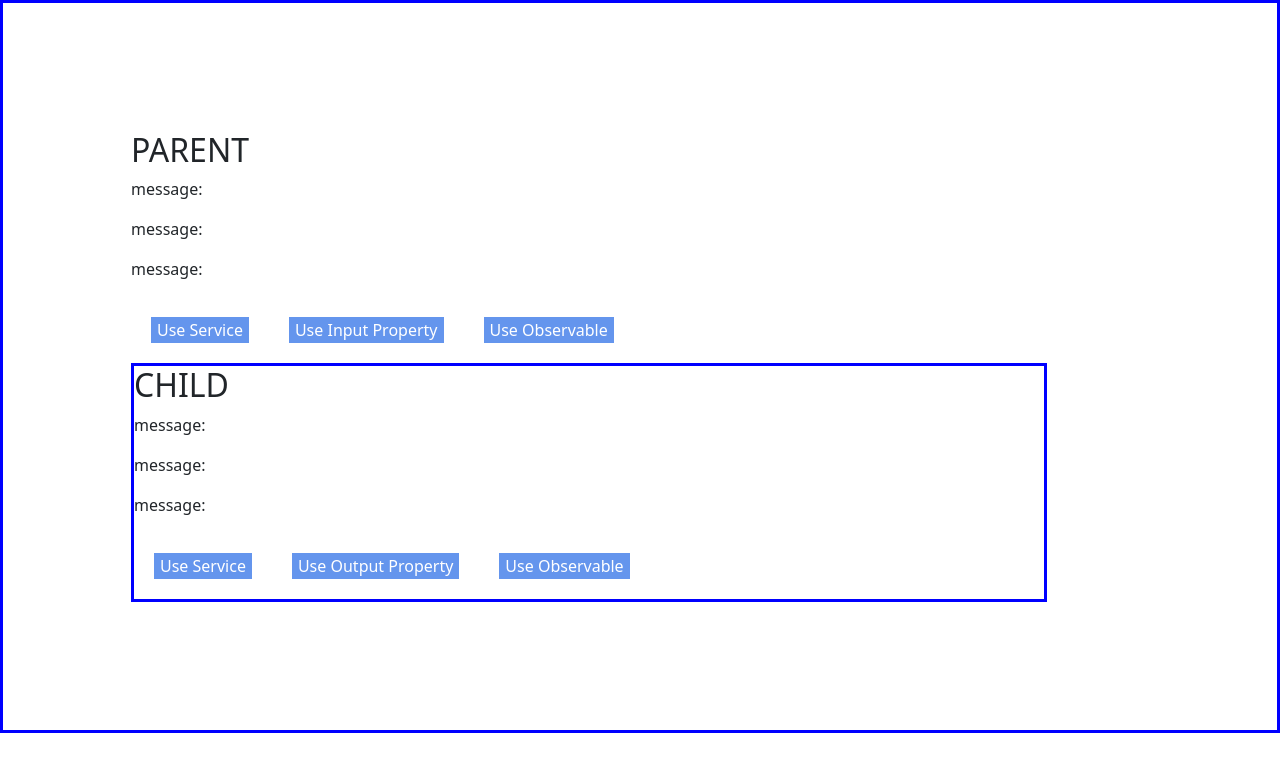
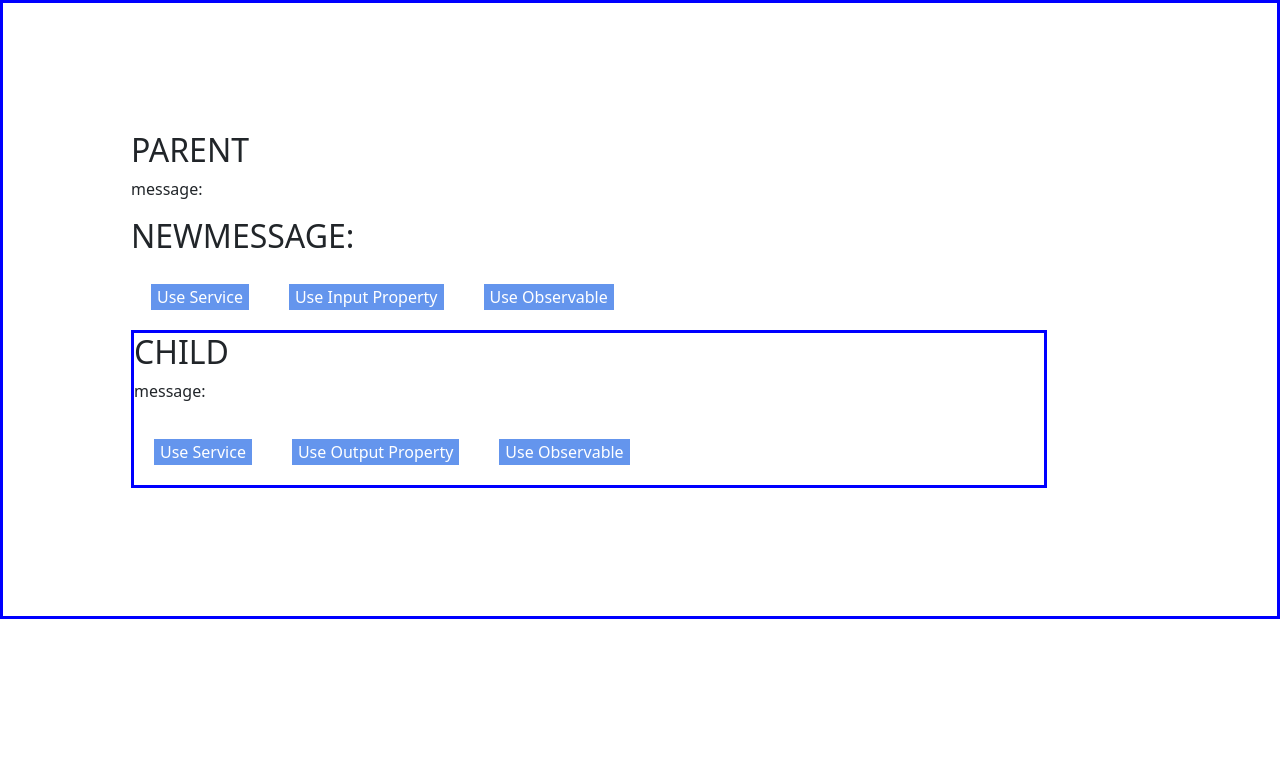
Before and after one commit to LitaGarcia/ComponentsCommunication, an Angular app: page / in a window 1280 px wide. Shown: the top 772 px of the page. Built offline with nearby package versions, Linux system fonts and the light colour scheme.

Commit message:
try to print an unique variable

```diff
--- a/src/app/components/childs/childs.component.html
+++ b/src/app/components/childs/childs.component.html
@@ -1,8 +1,6 @@
 <div class="wrapper-child">
   <h2>child</h2>
-  <p>message: {{ childMessage }}</p>
-  <p>message: {{ messageParent }}</p>
-  <p>message: {{ parentMessageSubs }}</p>
+  <p>message: {{ message || messageParent || childMessage }}</p>
   <button (click)="updateParentMessageWithService()">use service</button>
   <button (click)="updateChildMessageWithOutput()">use output property</button>
   <button (click)="updateChildMessageWithObservable()">use observable</button>
--- a/src/app/components/childs/childs.component.ts
+++ b/src/app/components/childs/childs.component.ts
@@ -12,36 +12,27 @@ export class ChildsComponent {
   @Output() onChildSendMessage: EventEmitter<string> =
     new EventEmitter<string>();
 
-  parentMessage: string = '';
+  message: string = '';
   parentMessageSubs: string = '';
   messageParentSubscription: Subscription | undefined;
   childMessageSubs: string = '';
+
+  constructor(private componentsService: ComponentsService) {
+    this.messageParentSubscription =
+      this.componentsService.parentMessage$.subscribe((message) => {
+        this.message = message;
+      });
+  }
 
   get childMessage() {
     return this.componentsService.getMessageChild;
   }
 
-  constructor(private componentsService: ComponentsService) {}
-
-  ngOnInit() {
-    this.messageParentSubscription =
-      this.componentsService.parentMessage$.subscribe((parentMessageSubs) => {
-        this.parentMessageSubs = parentMessageSubs;
-      });
-    //create a subscribe for childmessage
-    this.componentsService.childMessage$.subscribe((childMessageSubs) => {
-      this.childMessageSubs = childMessageSubs;
-      console.log(childMessageSubs);
-    });
-  }
-
-  ngOnDestroy() {
-    this.messageParentSubscription?.unsubscribe();
-  }
+  // ngOnDestroy() {
+  //   this.messageParentSubscription?.unsubscribe();
+  // }
 
   updateChildMessageWithOutput() {
-    console.log('eliminando subs');
-
     this.onChildSendMessage.emit('child using output event');
   }
 
--- a/src/app/components/parents/parents.component.html
+++ b/src/app/components/parents/parents.component.html
@@ -1,8 +1,7 @@
 <div class="wrapper-parent">
   <h2>parent</h2>
-  <p>message: {{ parentMessage || childMessageOutput }}</p>
-  <p>message: {{ childMessageOutput }}</p>
-  <p>message: {{ childMessageSubs }}</p>
+  <p>message: {{ parentMessage }}</p>
+  <h2>newmessage: {{ message || parentMessage }}</h2>
   <button (click)="updateChildMessageWithService()">use service</button>
   <button (click)="updateParentMessageWithInputProperty()">
     use input property
--- a/src/app/components/parents/parents.component.ts
+++ b/src/app/components/parents/parents.component.ts
@@ -8,15 +8,20 @@ import { Subscription } from 'rxjs';
   styleUrls: ['./parents.component.css'],
 })
 export class ParentsComponent {
+  message: string = '';
   messageParent: string = '';
   parentMessageSubs: string = '';
-  childMessage: string = '';
-  childMessageOutput: string = '';
-  childMessageSubs: string = '';
-  childMessageSubscription: Subscription | undefined;
+  childMessageSubscription: Subscription;
+
+  constructor(private componentsService: ComponentsService) {
+    this.childMessageSubscription =
+      this.componentsService.childMessage$.subscribe((message) => {
+        this.message = message;
+      });
+  }
 
   getMessageChild(e: string) {
-    this.childMessageOutput = e;
+    this.message = e;
   }
 
   get parentMessage() {
@@ -27,23 +32,9 @@ export class ParentsComponent {
     this.messageParent = 'parent using input property';
   }
 
-  constructor(private componentsService: ComponentsService) {}
-
-  ngOnInit() {
-    this.componentsService.parentMessage$.subscribe((parentMessageSubs) => {
-      this.parentMessageSubs = parentMessageSubs;
-      console.log(parentMessageSubs);
-    });
-    //subscribe to the newchildmessage
-    this.childMessageSubscription =
-      this.componentsService.childMessage$.subscribe((childMessageSubs) => {
-        this.childMessageSubs = childMessageSubs;
-        console.log(childMessageSubs);
-      });
-  }
-  ngOnDestroy() {
-    this.childMessageSubscription?.unsubscribe();
-  }
+  // ngOnDestroy() {
+  //   this.childMessageSubscription?.unsubscribe();
+  // }
 
   updateParentMessageWithObservable() {
     this.componentsService.parentMessage$.emit('parent using observable');
```
